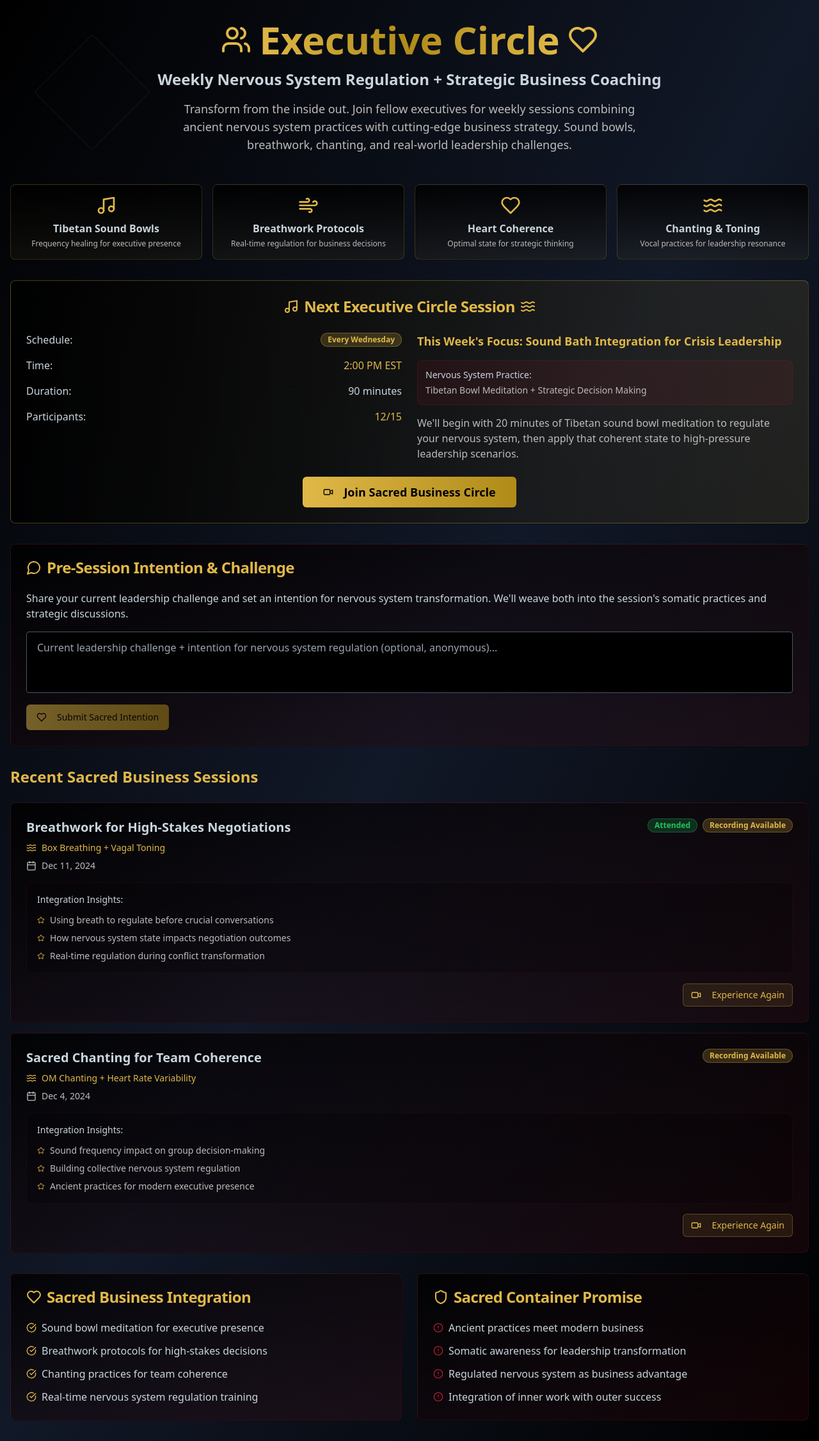
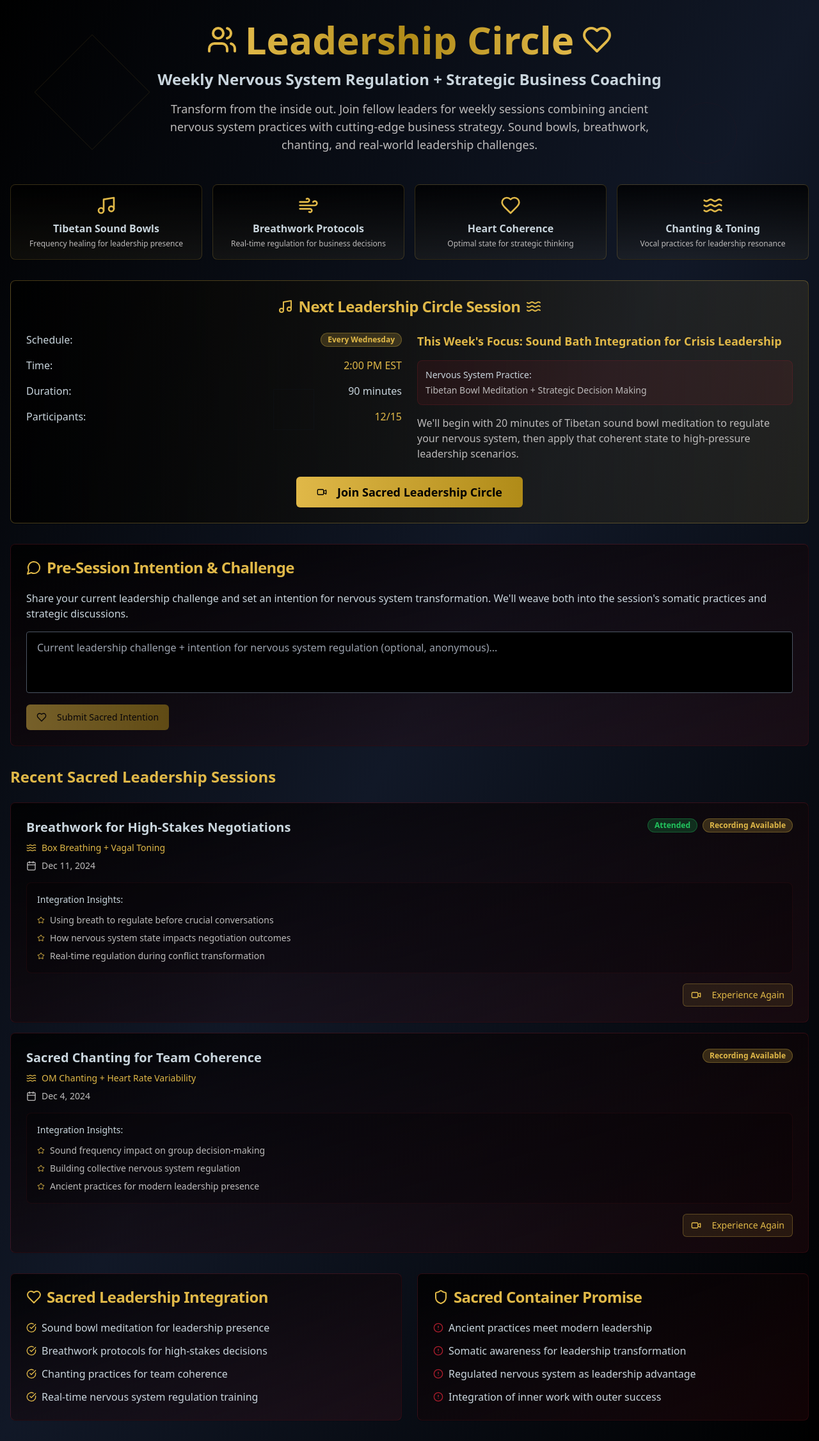
Before and after one commit to FutureGenLeaders/Leadership-Laboratory-, a React (Vite) app: page /executive-circle in a window 1280 px wide. Shown: the whole page at 64% size. Built offline with nearby package versions, Linux system fonts and the light colour scheme.

Commit message:
Refactor: Replace "Executive" with "Leader"
Replaces all instances of the word "Executive" with "Leader" in the codebase.

```diff
--- a/src/components/ExecutiveCircle.tsx
+++ b/src/components/ExecutiveCircle.tsx
@@ -56,7 +56,7 @@ const ExecutiveCircle = () => {
       keyInsights: [
         'Sound frequency impact on group decision-making',
         'Building collective nervous system regulation',
-        'Ancient practices for modern executive presence'
+        'Ancient practices for modern leadership presence'
       ],
       recordingAvailable: true,
       attended: false
@@ -64,7 +64,7 @@ const ExecutiveCircle = () => {
   ];
 
   const upcomingPractices = [
-    { icon: Music, practice: 'Tibetan Sound Bowls', description: 'Frequency healing for executive presence' },
+    { icon: Music, practice: 'Tibetan Sound Bowls', description: 'Frequency healing for leadership presence' },
     { icon: Wind, practice: 'Breathwork Protocols', description: 'Real-time regulation for business decisions' },
     { icon: Heart, practice: 'Heart Coherence', description: 'Optimal state for strategic thinking' },
     { icon: Waves, practice: 'Chanting & Toning', description: 'Vocal practices for leadership resonance' }
@@ -72,7 +72,7 @@ const ExecutiveCircle = () => {
 
   const handleJoinSession = () => {
     // Mock Zoom integration
-    console.log('Launching Executive Circle session...');
+    console.log('Launching Leadership Circle session...');
   };
 
   const handleSubmitChallenge = () => {
@@ -98,7 +98,7 @@ const ExecutiveCircle = () => {
             <Users className="w-12 h-12 mr-3" style={{ color: '#E0B848' }} />
             <h1 className="text-4xl md:text-6xl font-bold bg-gradient-to-r bg-clip-text text-transparent"
                 style={{ background: `linear-gradient(to right, #E0B848, #B08B18, #E0B848)`, WebkitBackgroundClip: 'text', WebkitTextFillColor: 'transparent' }}>
-              Executive Circle
+              Leadership Circle
             </h1>
             <Heart className="w-12 h-12 ml-3" style={{ color: '#E0B848' }} />
           </div>
@@ -106,7 +106,7 @@ const ExecutiveCircle = () => {
             Weekly Nervous System Regulation + Strategic Business Coaching
           </h2>
           <p className="text-lg max-w-3xl mx-auto" style={{ color: '#BDBBBB' }}>
-            Transform from the inside out. Join fellow executives for weekly sessions combining ancient nervous system practices with cutting-edge business strategy. Sound bowls, breathwork, chanting, and real-world leadership challenges.
+            Transform from the inside out. Join fellow leaders for weekly sessions combining ancient nervous system practices with cutting-edge business strategy. Sound bowls, breathwork, chanting, and real-world leadership challenges.
           </p>
         </div>
 
@@ -134,7 +134,7 @@ const ExecutiveCircle = () => {
           <CardHeader>
             <CardTitle className="text-2xl flex items-center justify-center" style={{ color: '#E0B848' }}>
               <Music className="w-6 h-6 mr-2" />
-              Next Executive Circle Session
+              Next Leadership Circle Session
               <Waves className="w-6 h-6 ml-2" />
             </CardTitle>
           </CardHeader>
@@ -191,7 +191,7 @@ const ExecutiveCircle = () => {
                 style={{ background: 'linear-gradient(to right, #E0B848, #B08B18)' }}
               >
                 <Video className="w-5 h-5 mr-2" />
-                Join Sacred Business Circle
+                Join Sacred Leadership Circle
               </Button>
             </div>
           </CardContent>
@@ -240,7 +240,7 @@ const ExecutiveCircle = () => {
                 color: '#22C55E'
               }}>
                 <CheckCircle className="w-5 h-5 mr-2" />
-                Sacred intention received. Your nervous system and business challenge will be honored in our circle.
+                Sacred intention received. Your nervous system and leadership challenge will be honored in our circle.
               </div>
             )}
           </CardContent>
@@ -249,7 +249,7 @@ const ExecutiveCircle = () => {
         {/* Recent Sessions */}
         <div className="mb-8">
           <h2 className="text-2xl font-bold mb-6" style={{ color: '#E0B848' }}>
-            Recent Sacred Business Sessions
+            Recent Sacred Leadership Sessions
           </h2>
 
           <div className="space-y-4">
@@ -345,14 +345,14 @@ const ExecutiveCircle = () => {
             <CardHeader>
               <CardTitle className="flex items-center" style={{ color: '#E0B848' }}>
                 <Heart className="w-6 h-6 mr-2" />
-                Sacred Business Integration
+                Sacred Leadership Integration
               </CardTitle>
             </CardHeader>
             <CardContent>
               <ul className="space-y-3">
                 <li className="flex items-start" style={{ color: '#C9D5DD' }}>
                   <CheckCircle className="w-4 h-4 mr-2 mt-1 flex-shrink-0" style={{ color: '#E0B848' }} />
-                  Sound bowl meditation for executive presence
+                  Sound bowl meditation for leadership presence
                 </li>
                 <li className="flex items-start" style={{ color: '#C9D5DD' }}>
                   <CheckCircle className="w-4 h-4 mr-2 mt-1 flex-shrink-0" style={{ color: '#E0B848' }} />
@@ -384,7 +384,7 @@ const ExecutiveCircle = () => {
               <ul className="space-y-3">
                 <li className="flex items-start" style={{ color: '#C9D5DD' }}>
                   <AlertCircle className="w-4 h-4 mr-2 mt-1 flex-shrink-0" style={{ color: '#AD1E2D' }} />
-                  Ancient practices meet modern business
+                  Ancient practices meet modern leadership
                 </li>
                 <li className="flex items-start" style={{ color: '#C9D5DD' }}>
                   <AlertCircle className="w-4 h-4 mr-2 mt-1 flex-shrink-0" style={{ color: '#AD1E2D' }} />
@@ -392,7 +392,7 @@ const ExecutiveCircle = () => {
                 </li>
                 <li className="flex items-start" style={{ color: '#C9D5DD' }}>
                   <AlertCircle className="w-4 h-4 mr-2 mt-1 flex-shrink-0" style={{ color: '#AD1E2D' }} />
-                  Regulated nervous system as business advantage
+                  Regulated nervous system as leadership advantage
                 </li>
                 <li className="flex items-start" style={{ color: '#C9D5DD' }}>
                   <AlertCircle className="w-4 h-4 mr-2 mt-1 flex-shrink-0" style={{ color: '#AD1E2D' }} />
--- a/src/components/StrategicSessions.tsx
+++ b/src/components/StrategicSessions.tsx
@@ -41,17 +41,17 @@ const StrategicSessions = () => {
       id: 2,
       title: 'Leading Through Team Conflict',
       duration: '15 minutes',
-      description: 'Executive strategies for transforming team tensions into breakthrough collaboration and innovation.',
+      description: 'Leadership strategies for transforming team tensions into breakthrough collaboration and innovation.',
       category: 'Team Leadership',
       views: 1923,
       created: '2 weeks ago'
     },
     {
       id: 3,
-      title: 'Confidence Under Executive Pressure',
+      title: 'Confidence Under Leadership Pressure',
       duration: '18 minutes',
       description: 'Advanced techniques for maintaining leadership presence and clarity during high-stakes situations.',
-      category: 'Executive Presence',
+      category: 'Leadership Presence',
       views: 3156,
       created: '3 weeks ago'
     },
@@ -88,7 +88,7 @@ const StrategicSessions = () => {
               Request Submitted Successfully
             </h2>
             <p className="text-lg" style={{ color: '#C9D5DD' }}>
-              Your leadership breakthrough request has been received. If your challenge resonates with our executive community,
+              Your leadership breakthrough request has been received. If your challenge resonates with our leadership community,
               a targeted strategy video will be created and you'll be notified via email.
             </p>
             <Button
@@ -122,7 +122,7 @@ const StrategicSessions = () => {
             <Video className="w-12 h-12 mr-3" style={{ color: '#E0B848' }} />
             <h1 className="text-4xl md:text-6xl font-bold bg-gradient-to-r bg-clip-text text-transparent"
                 style={{ background: `linear-gradient(to right, #E0B848, #B08B18, #E0B848)`, WebkitBackgroundClip: 'text', WebkitTextFillColor: 'transparent' }}>
-              Executive Breakthrough Videos
+              Leadership Breakthrough Videos
             </h1>
             <Brain className="w-12 h-12 ml-3" style={{ color: '#E0B848' }} />
           </div>
@@ -130,7 +130,7 @@ const StrategicSessions = () => {
             Strategic Solutions for Leadership Challenges
           </h2>
           <p className="text-lg max-w-2xl mx-auto" style={{ color: '#BDBBBB' }}>
-            Request custom strategy videos for your specific leadership challenges. If your challenge resonates with our executive community,
+            Request custom strategy videos for your specific leadership challenges. If your challenge resonates with our leadership community,
             a targeted breakthrough video will be created to address the core issue.
           </p>
         </div>
@@ -155,7 +155,7 @@ const StrategicSessions = () => {
                 <Input
                   value={requestData.name}
                   onChange={(e) => handleInputChange('name', e.target.value)}
-                  placeholder="Executive name"
+                  placeholder="Leader name"
                   className="bg-black/50 border-gray-600 text-white"
                 />
               </div>
@@ -230,7 +230,7 @@ const StrategicSessions = () => {
           }}>
             <CardHeader>
               <CardTitle className="text-center" style={{ color: '#E0B848' }}>
-                How Executive Breakthrough Videos Work
+                How Leadership Breakthrough Videos Work
               </CardTitle>
             </CardHeader>
             <CardContent>
@@ -254,7 +254,7 @@ const StrategicSessions = () => {
                   <div>
                     <h3 className="font-semibold mb-1" style={{ color: '#C9D5DD' }}>Community Assessment</h3>
                     <p className="text-sm" style={{ color: '#BDBBBB' }}>
-                      Challenges that resonate with multiple executives are prioritized for video creation.
+                      Challenges that resonate with multiple leaders are prioritized for video creation.
                     </p>
                   </div>
                 </div>
@@ -290,7 +290,7 @@ const StrategicSessions = () => {
         {/* Video Library */}
         <div className="mb-12">
           <h2 className="text-3xl font-bold text-center mb-8" style={{ color: '#E0B848' }}>
-            Executive Strategy Video Library
+            Leadership Strategy Video Library
           </h2>
 
           <div className="grid md:grid-cols-2 gap-6">
@@ -352,7 +352,7 @@ const StrategicSessions = () => {
         }}>
           <CardHeader>
             <CardTitle className="text-center text-2xl" style={{ color: '#E0B848' }}>
-              Why Executive Breakthrough Videos Work
+              Why Leadership Breakthrough Videos Work
             </CardTitle>
           </CardHeader>
           <CardContent>
@@ -375,7 +375,7 @@ const StrategicSessions = () => {
                 <Target className="w-12 h-12 mx-auto" style={{ color: '#E0B848' }} />
                 <h3 className="font-semibold" style={{ color: '#C9D5DD' }}>Community-Driven</h3>
                 <p className="text-sm" style={{ color: '#BDBBBB' }}>
-                  Solutions are created based on real challenges faced by executive leaders in your situation.
+                  Solutions are created based on real challenges faced by leaders in your situation.
                 </p>
               </div>
             </div>
```
